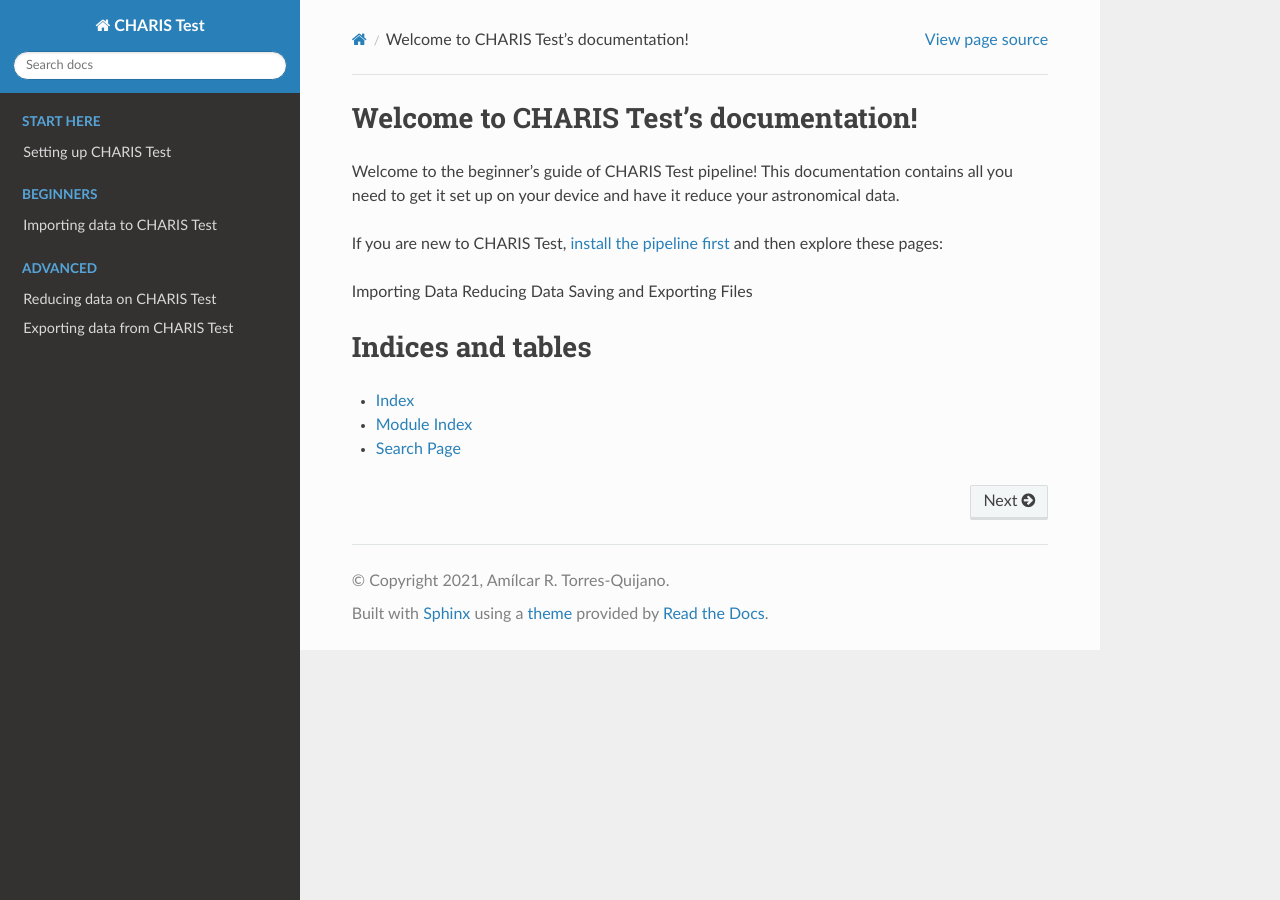
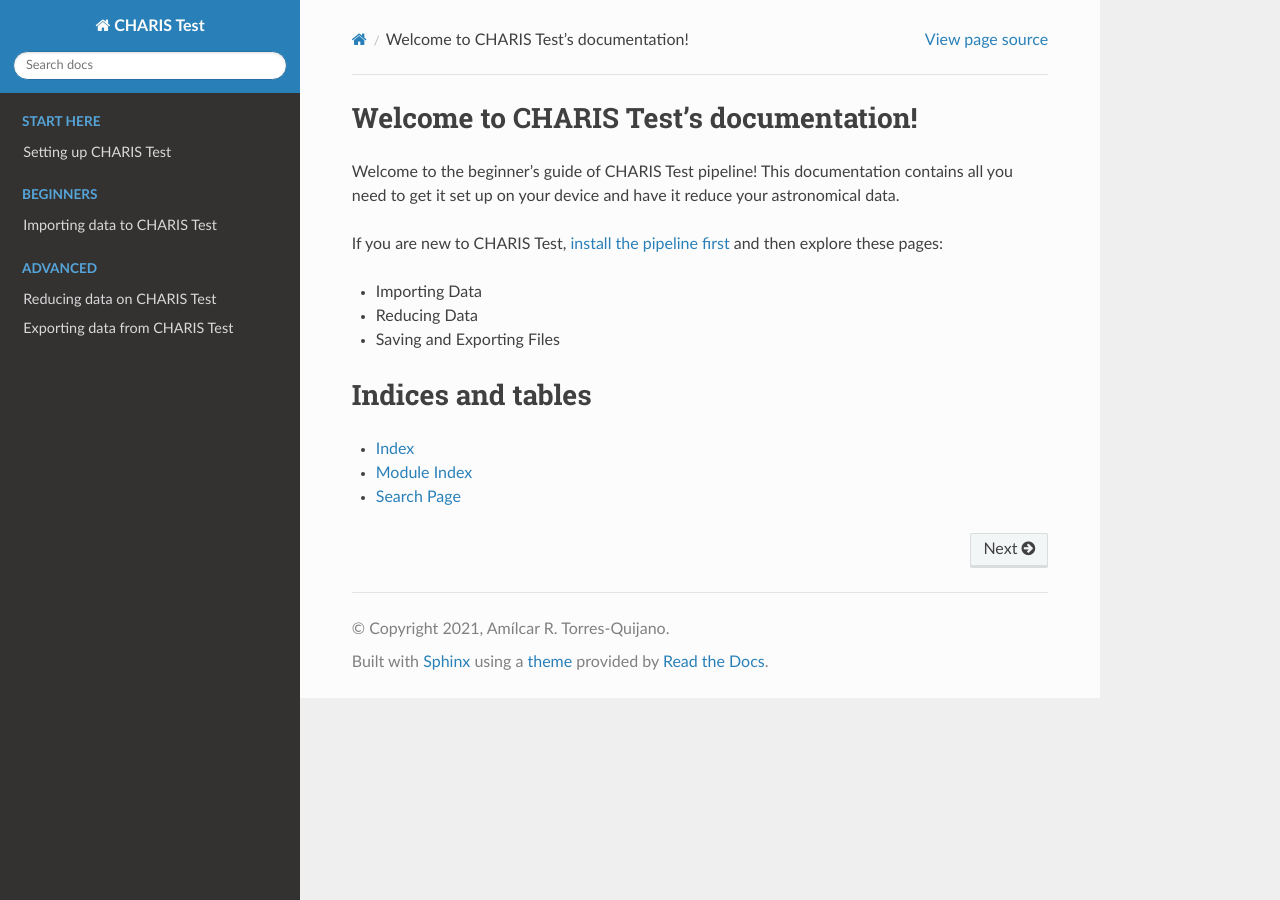
Before and after one commit to Locuan/charis-test, a Sphinx documentation site: the page built from docs/source/index.rst, in a window 1280 px wide. Built offline with Sphinx 7.4.7 and the Read the Docs theme 2.0.0, drawn with Linux system fonts in a browser that asks for light colours.

```diff
--- a/docs/source/index.rst
+++ b/docs/source/index.rst
@@ -10,9 +10,9 @@ Welcome to the beginner's guide of CHARIS Test pipeline! This documentation cont
 
 If you are new to CHARIS Test, :ref:`install the pipeline first <settingup>` and then explore these pages:
 
-Importing Data
-Reducing Data
-Saving and Exporting Files
+* Importing Data
+* Reducing Data
+* Saving and Exporting Files
 
 .. toctree::
    :maxdepth: 2
```
Also changed, not shown: 4 other files.
